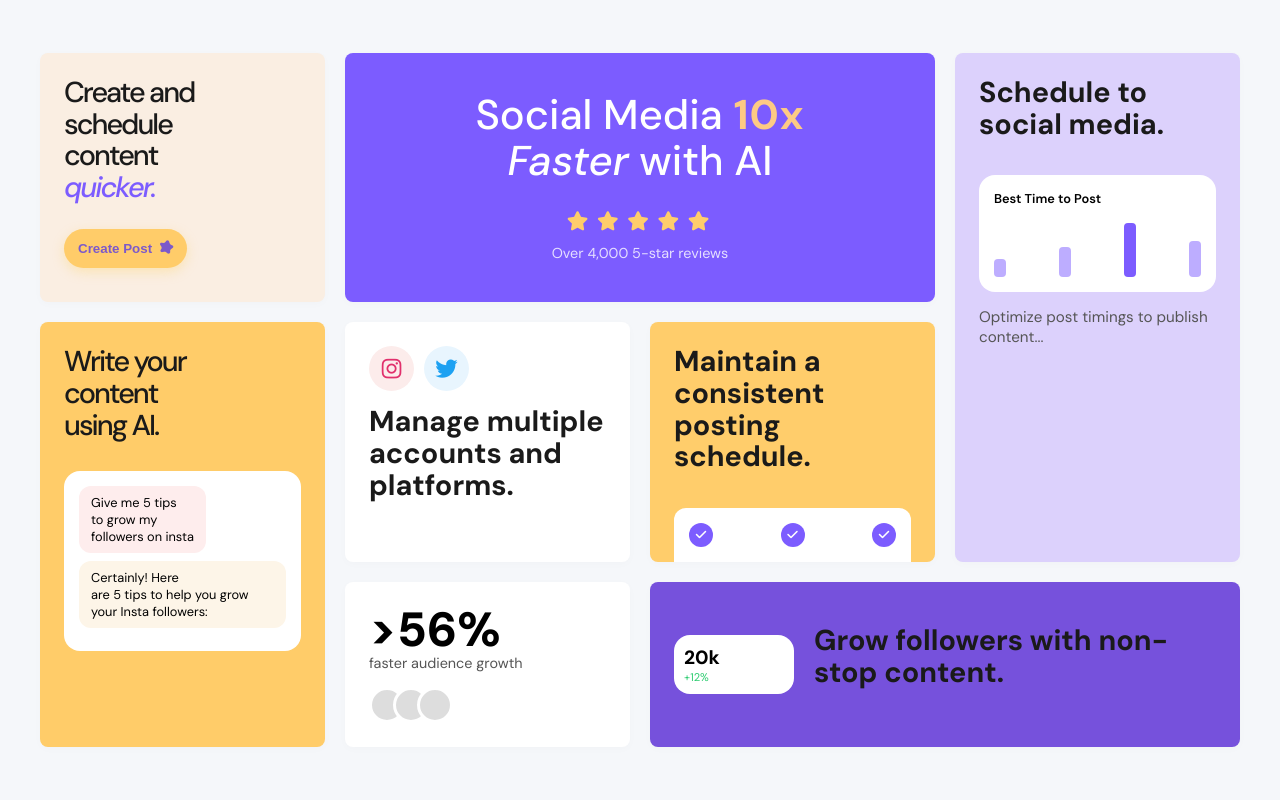
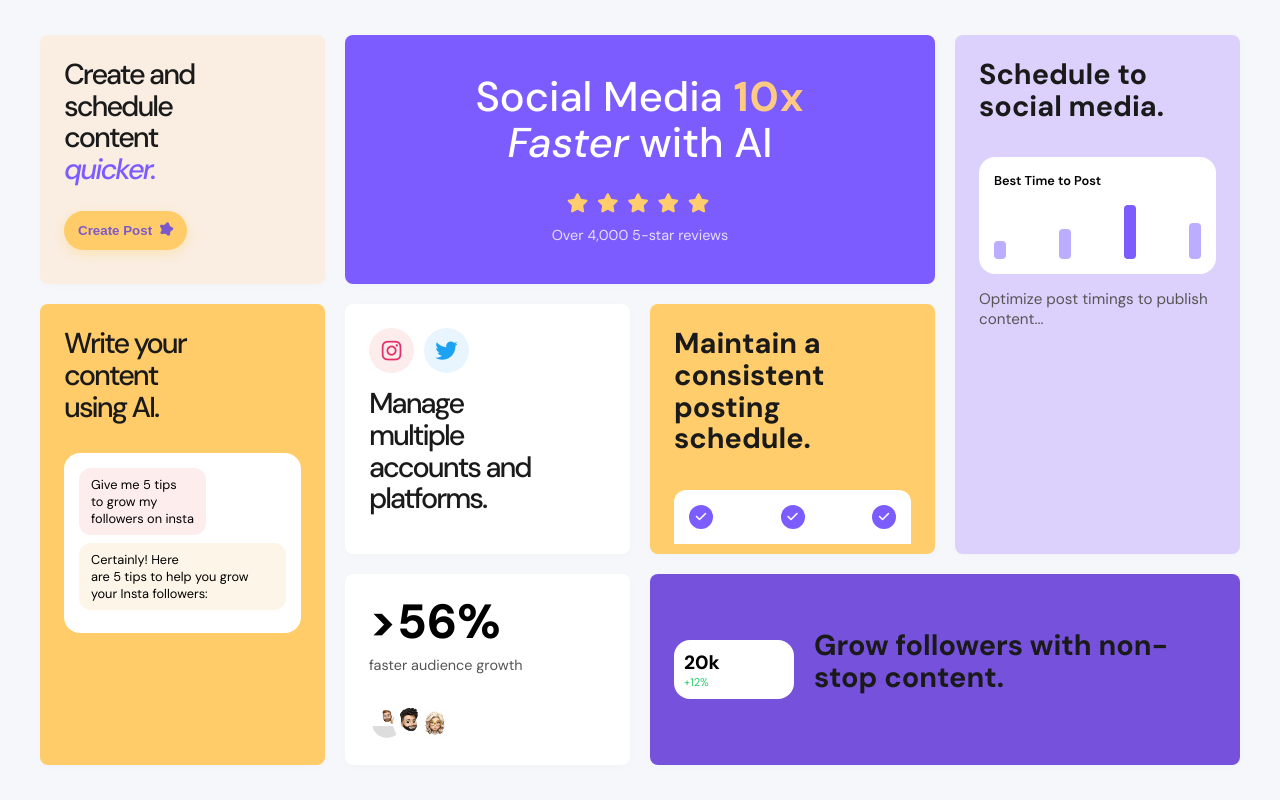
Before and after one commit to rajlanjewar01/Bento-Box-Design, a website: page index.html in a window 1280 px wide. Drawn offline with Linux system fonts and the light colour scheme.

Commit message:
adding images

```diff
--- a/index.html
+++ b/index.html
@@ -39,7 +39,7 @@
                     <i class="fa-brands fa-twitter"></i>
                 </div>
             </div>
-            <h2 class="social__title">Manage multiple accounts and platforms.</h2>
+            <h2 class="social__title">Manage <br> multiple <br> accounts and <br> platforms.</h2>
         </section>
 
         <section class="social__card social__card--maintain">
@@ -69,9 +69,15 @@
             <div class="social__big-stat">&gt;56%</div>
             <p class="social__text">faster audience growth</p>
             <div class="social__avatars">
-                <span class="social__avatar"></span>
-                <span class="social__avatar"></span>
-                <span class="social__avatar"></span>
+                <span class="social__avatar">
+                    <img src="./images/img1.webp" class="img-fluid"/>
+                </span>
+                <span class="social__avatar">
+                    <img src="./images/img2.jpg" class="img-fluid"/>
+                </span>
+                <span class="social__avatar">
+                     <img src="./images/img3.jpg" class="img-fluid"/>
+                </span>
             </div>
         </section>
 
--- a/style.scss
+++ b/style.scss
@@ -51,6 +51,11 @@
   padding: 20px;
   @include flex-center;
   min-height: 100vh;
+}
+
+.img-fluid {
+	max-width: 100%;
+	height: auto;
 }
 
 /* --- Block: social --- */
@@ -109,7 +114,7 @@
 	.social__title {
 		color: $white;
 		font-size: 2.6rem;
-    	font-weight: 500;
+		font-weight: 500;
 	}
 
 	@media (min-width: 1024px) {
@@ -119,6 +124,11 @@
 
   &--manage {
 	grid-area: manage;
+
+	.social__title {
+		font-weight: 500;
+		letter-spacing: -2px;
+	}
   }
 
   &--maintain {
@@ -134,6 +144,10 @@
 
   &--stats {
 	grid-area: stats;
+
+	.social__text {
+		margin: 10px 0 16px;
+	}
   }
 
   &--create {
```
Also changed, not shown: images/img1.webp (added), images/img2.jpg (added), images/img3.jpg (added), style.css, 1 other file.
